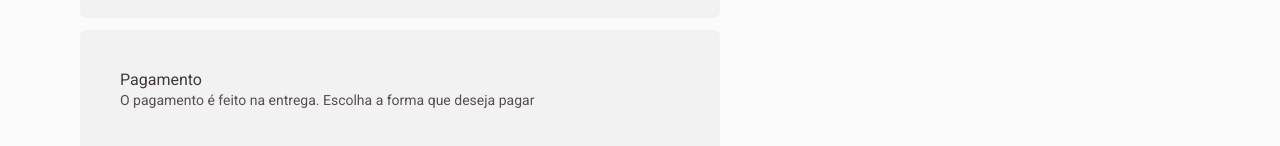
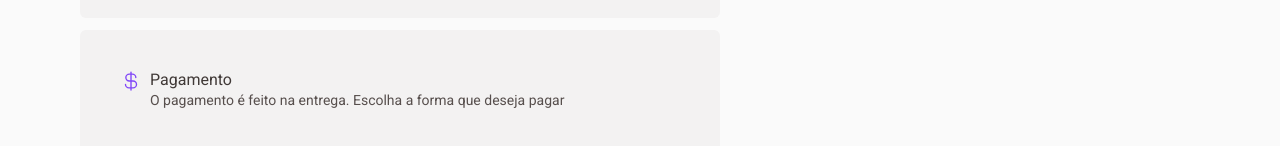
Before and after one commit to maiquitome/rocketseat-challenge-coffee-delivery, a React (Vite) app: page /checkout in a window 1280 px wide. Shown: the part 500-646 px from the top of the page. Built offline with nearby package versions, Linux system fonts and the light colour scheme.

Commit message:
feat: :sparkles: add `CurrencyDollar` icon

```diff
--- a/src/pages/Checkout/index.tsx
+++ b/src/pages/Checkout/index.tsx
@@ -5,7 +5,7 @@ import {
   FormContainerStyled,
   PaymentStyled,
 } from "./style";
-import { MapPinLine } from "phosphor-react";
+import { CurrencyDollar, MapPinLine } from "phosphor-react";
 
 export function Checkout() {
   const [cepValue, setCep] = useState("");
@@ -84,10 +84,20 @@ export function Checkout() {
 
           <PaymentStyled>
             <fieldset>
-              <legend>Pagamento</legend>
-              <p>
-                O pagamento é feito na entrega. Escolha a forma que deseja pagar
-              </p>
+              <div>
+                <CurrencyDollar
+                  className="currencyDollarIcon"
+                  size="1.375rem"
+                />
+                <div>
+                  <legend>Pagamento</legend>
+                  <p>
+                    O pagamento é feito na entrega. Escolha a forma que deseja
+                    pagar
+                  </p>
+                </div>
+              </div>
+              <div></div>
             </fieldset>
           </PaymentStyled>
         </div>
--- a/src/pages/Checkout/style.ts
+++ b/src/pages/Checkout/style.ts
@@ -32,6 +32,9 @@ export const FormContainerStyled = styled(LayoutContainer).attrs((props) => ({
         gap: 0.5rem;
         .mapPinLineIcon {
           color: ${(props) => props.theme["primary-800"]};
+        }
+        .currencyDollarIcon {
+          color: ${(props) => props.theme["secondary-500"]};
         }
       }
       > div:last-child {
```
